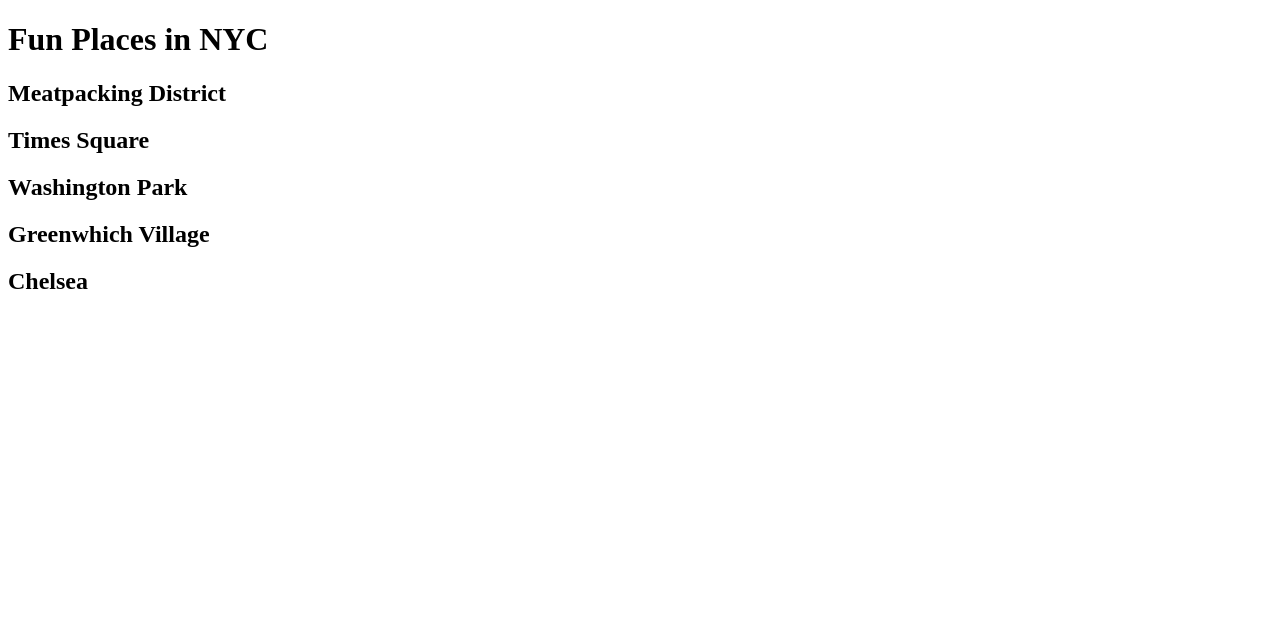
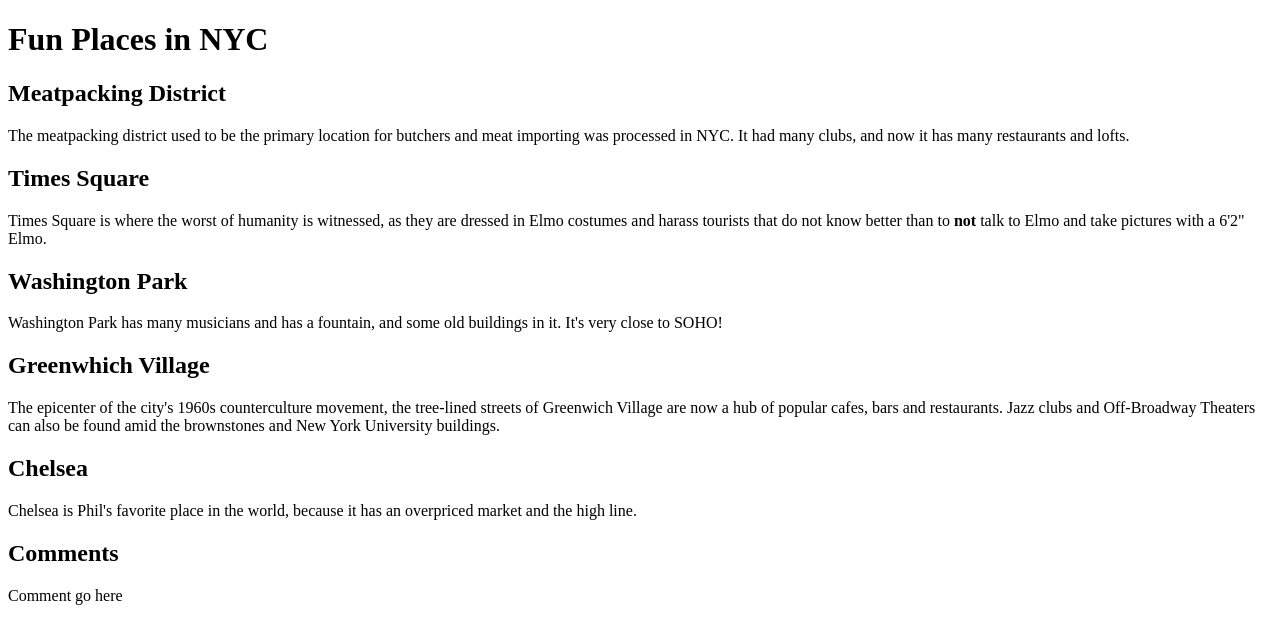
Before and after one commit to philbarresi/cs-546-fun-places-in-nyc, a plain HTML site: page index.html in a window 1280 px wide. Drawn offline with Linux system fonts and the light colour scheme.

Commit message:
Added descriptions and sections and articles

```diff
--- a/index.html
+++ b/index.html
@@ -9,12 +9,37 @@
 <body>
     <h1>Fun Places in NYC</h1>
 
-    <h2>Meatpacking District</h2>
-    <h2>Times Square</h2>
-    <h2>Washington Park</h2>
-    <h2>Greenwhich Village</h2>
-    <h2>Chelsea</h2>
+    <section>
+        <article>
+            <h2>Meatpacking District</h2>
+            <p>The meatpacking district used to be the primary location for butchers and meat importing was processed in NYC.
+                It had many clubs, and now it has many restaurants and lofts.</p>
+        </article>
+        <article>
+            <h2>Times Square</h2>
+            <p>Times Square is where the worst of humanity is witnessed, as they are dressed in Elmo costumes and harass tourists
+                that do not know better than to <strong>not</strong> talk to Elmo and take pictures with a 6'2" Elmo.</p>
+        </article>
+        <article>
+            <h2>Washington Park</h2>
+            <p>Washington Park has many musicians and has a fountain, and some old buildings in it. It's very close to SOHO!</p>
+        </article>
+        <article>
+            <h2>Greenwhich Village</h2>
+            <p>The epicenter of the city's 1960s counterculture movement, the tree-lined streets of Greenwich Village are now
+                a hub of popular cafes, bars and restaurants. Jazz clubs and Off-Broadway Theaters can also be found amid
+                the brownstones and New York University buildings.</p>
+        </article>
+        <article>
+            <h2>Chelsea</h2>
+            <p>Chelsea is Phil's favorite place in the world, because it has an overpriced market and the high line.</p>
+        </article>
+    </section>
 
+    <section>
+        <h2>Comments</h2>
+        <p>Comment go here</p>
+    </section>
 </body>
 
 </html>
```
